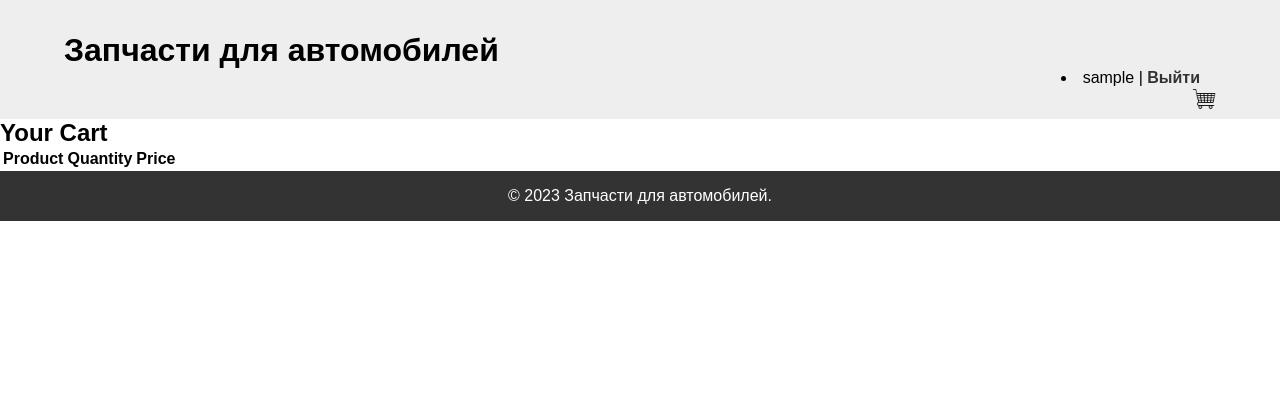
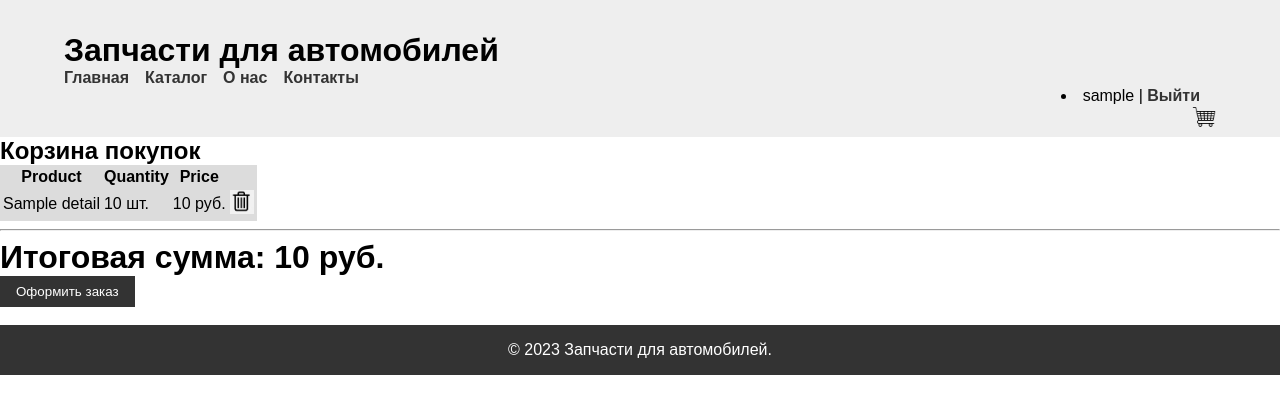
Before and after one commit to Givinity/details_shop_me, a Django app: page /cart/ in a window 1280 px wide. Shown: the top 414 px of the page. Run offline with Django 4.2, Linux system fonts and the light colour scheme; a user stored in the database is signed in; tables that the repository leaves empty hold one stand-in row (values such as "Sample post"); lists and menus that the app fills with data are empty.

Commit message:
add cart for users

```diff
--- a/details_shop_me/apps/cart/apps.py
+++ b/details_shop_me/apps/cart/apps.py
@@ -3,4 +3,4 @@
 
 class CartConfig(AppConfig):
     default_auto_field = 'django.db.models.BigAutoField'
-    name = 'details_shop_me.apps.cart'
+    name = 'cart'
--- a/details_shop_me/apps/cart/models.py
+++ b/details_shop_me/apps/cart/models.py
@@ -1,23 +1,12 @@
 from django.db import models
 from django.contrib.auth.models import User
-from django.urls import reverse
 from details_shop_me.apps.detailapp.models import Details
 
-class Cart(models.Model):
+class Basket(models.Model):
     user = models.ForeignKey(User, on_delete=models.CASCADE)
-    created_at = models.DateTimeField(auto_now_add=True)
+    product = models.ForeignKey(Details, on_delete=models.CASCADE)
+    quantity = models.PositiveSmallIntegerField(default=0)
+    create_at = models.DateTimeField(auto_now_add=True)
 
     def __str__(self):
-        return str(self.id)
-
-    def get_absolute_url(self):
-        return reverse('Cart_user', args=[str(self.id)])
-
-class CartItem(models.Model):
-    cart = models.ForeignKey('Cart', on_delete=models.CASCADE)
-    product = models.ForeignKey(Details,
-                                on_delete=models.CASCADE)
-    quantity = models.IntegerField(default=1)
-
-    def __str__(self):
-        return str(self.id)
+        return f'Корзина для {self.user.username} | Продукт {self.product.name}'
--- a/details_shop_me/apps/cart/templates/cart/cart.html
+++ b/details_shop_me/apps/cart/templates/cart/cart.html
@@ -1,7 +1,8 @@
 {% extends 'pages/base.html' %}
+{% load static %}
 {% block content %}
-    <h2>Your Cart</h2>
-    <table>
+    <h2>Корзина покупок</h2>
+    <table style="background: gainsboro">
         <thead>
             <tr>
                 <th>Product</th>
@@ -10,13 +11,25 @@
             </tr>
         </thead>
         <tbody>
+        {% if cart_items %}
             {% for item in cart_items %}
                 <tr>
                     <td>{{ item.product.name }}</td>
-                    <td>{{ item.quantity }}</td>
-                    <td>{{ item.product.price }}</td>
+                    <td>{{ item.quantity }} шт.</td>
+                    <td>{{ item.product.price }} руб.</td>
+                    <td><a href="{% url 'cart_del' item.id %}" class="trash">
+                    <img src="{% static 'detailapp/image/trash.png' %}" alt="Удалить">
+                </a></td>
                 </tr>
             {% endfor %}
+        {% else %}
+            <h1 class="cart_notfound">Корзина пуста</h1>
+        {% endif %}
         </tbody>
     </table>
+    <hr>
+    <h1>Итоговая сумма: {{ my_price }} руб.</h1>
+    <button class="add-to-cart">Оформить заказ</button>
+    <br>
+    <br>
 {% endblock %}
--- a/details_shop_me/apps/cart/urls.py
+++ b/details_shop_me/apps/cart/urls.py
@@ -1,6 +1,8 @@
 from django.urls import path
-from .views import *
+from .views import Cart_user, cart_add, cart_del
 
 urlpatterns = [
-    path('', Cart_user.as_view(), name='cart'),
+    path('', Cart_user.as_view(), name='cart_user'),
+    path('add/<int:product_id>/', cart_add, name='cart_add'),
+    path('delete/<int:cart_id>/', cart_del, name='cart_del'),
 ]
--- a/details_shop_me/apps/cart/views.py
+++ b/details_shop_me/apps/cart/views.py
@@ -1,11 +1,50 @@
+from urllib import request
+
 from django.contrib.auth.mixins import LoginRequiredMixin
-from django.views.generic import TemplateView
+from django.views.generic import ListView
 from django.urls import reverse_lazy
+from django.contrib.auth.models import User
+from django.shortcuts import HttpResponseRedirect
+from .models import Basket
+from details_shop_me.apps.detailapp.urls import DataMixin
+from details_shop_me.apps.detailapp.models import Details
 
 
-class Cart_user(LoginRequiredMixin, TemplateView):
+class Cart_user(DataMixin, LoginRequiredMixin, ListView):
     """
     Корзина для покупок
     """
     template_name = 'cart/cart.html'
     login_url = reverse_lazy('login')
+    context_object_name = 'cart_items'
+
+    def get_context_data(self, *, object_list=None, **kwargs):
+        context = super().get_context_data(**kwargs)
+        c_def = self.get_user_context(title='Корзина')
+        context['my_price'] = sum([item.product.price for item in self.get_queryset()])
+        context = dict(list(context.items()) + list(c_def.items()))
+        return context
+
+    def get_queryset(self):
+        return Basket.objects.filter(user=self.request.user)
+
+
+
+def cart_add(request, product_id):
+    product = Details.objects.get(id=product_id)
+    carts = Basket.objects.filter(user=request.user, product=product)
+
+    if not carts.exists():
+        Basket.objects.create(user=request.user, product=product,
+                              quantity=1)
+    else:
+        cart = carts.first()
+        cart.quantity += 1
+        cart.save()
+
+    return HttpResponseRedirect(request.META['HTTP_REFERER'])
+
+def cart_del(request, cart_id):
+    cart = Basket.objects.get(id=cart_id)
+    cart.delete()
+    return HttpResponseRedirect(request.META['HTTP_REFERER'])
--- a/details_shop_me/apps/detailapp/static/detailapp/css/style.css
+++ b/details_shop_me/apps/detailapp/static/detailapp/css/style.css
@@ -132,3 +132,9 @@
   display: block;
   margin-top: 0em;
 }
+.cart_notfound {
+  text-align: center;
+}
+.trash img {
+  max-width: 1.5rem;
+}
--- a/details_shop_me/apps/detailapp/templates/pages/base.html
+++ b/details_shop_me/apps/detailapp/templates/pages/base.html
@@ -22,7 +22,7 @@
             {% else %}
                 <li class="last"><a href="{% url 'register' %}">Регистрация</a> | <a href="{% url 'login' %}">Войти</a></li>
             {% endif %}
-        <a class="cart" href="{% url 'cart' %}">
+        <a class="cart" href="{% url 'cart_user' %}">
              <img src="{% static 'detailapp/image/cart.png' %}" alt="Корзина">
         </a>
       </nav>
--- a/details_shop_me/apps/detailapp/templates/pages/index.html
+++ b/details_shop_me/apps/detailapp/templates/pages/index.html
@@ -11,7 +11,9 @@
             <h3>{{ post.title }}</h3>
             <p>{{ post.content | truncatewords:5 }}</p>
             <span class="price">{{ post.price }} руб.</span>
-            <button class="add-to-cart">Добавить в корзину</button>
+              <a href="{% url 'cart_add' post.id %}">
+                  <button class="add-to-cart">Добавить в корзину</button>
+              </a>
               <br>
             <a href="{{ post.get_absolute_url }}">Подробнее</a>
                 <br>
--- a/details_shop_me/settings.py
+++ b/details_shop_me/settings.py
@@ -16,7 +16,6 @@
 
 from details_shop_me.apps import detailapp
 
-CART_SESSION_ID = 'cart'
 load_dotenv()
 
 # Build paths inside the project like this: BASE_DIR / 'subdir'.
--- a/pyproject.toml
+++ b/pyproject.toml
@@ -11,6 +11,7 @@
 Pillow = "^9.5.0"
 flake8 = "^6.0.0"
 python-dotenv = "^1.0.0"
+requests = "^2.30.0"
 
 [tool.poetry.dev-dependencies]
 flake8 = "^6.0.0"
```
Also changed, not shown: details_shop_me/apps/cart/cart.py (deleted, +0 -53 lines), details_shop_me/apps/detailapp/static/detailapp/image/trash.png (added), 1 other file.
